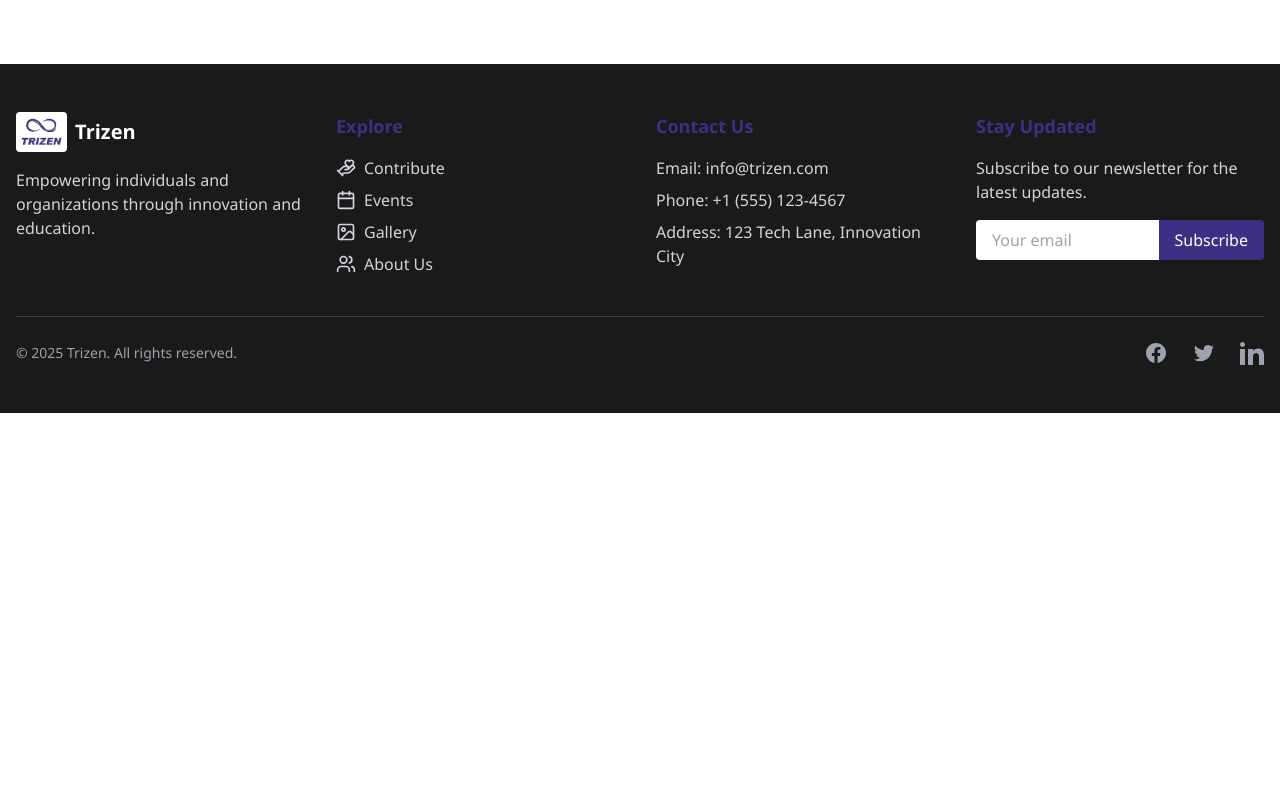
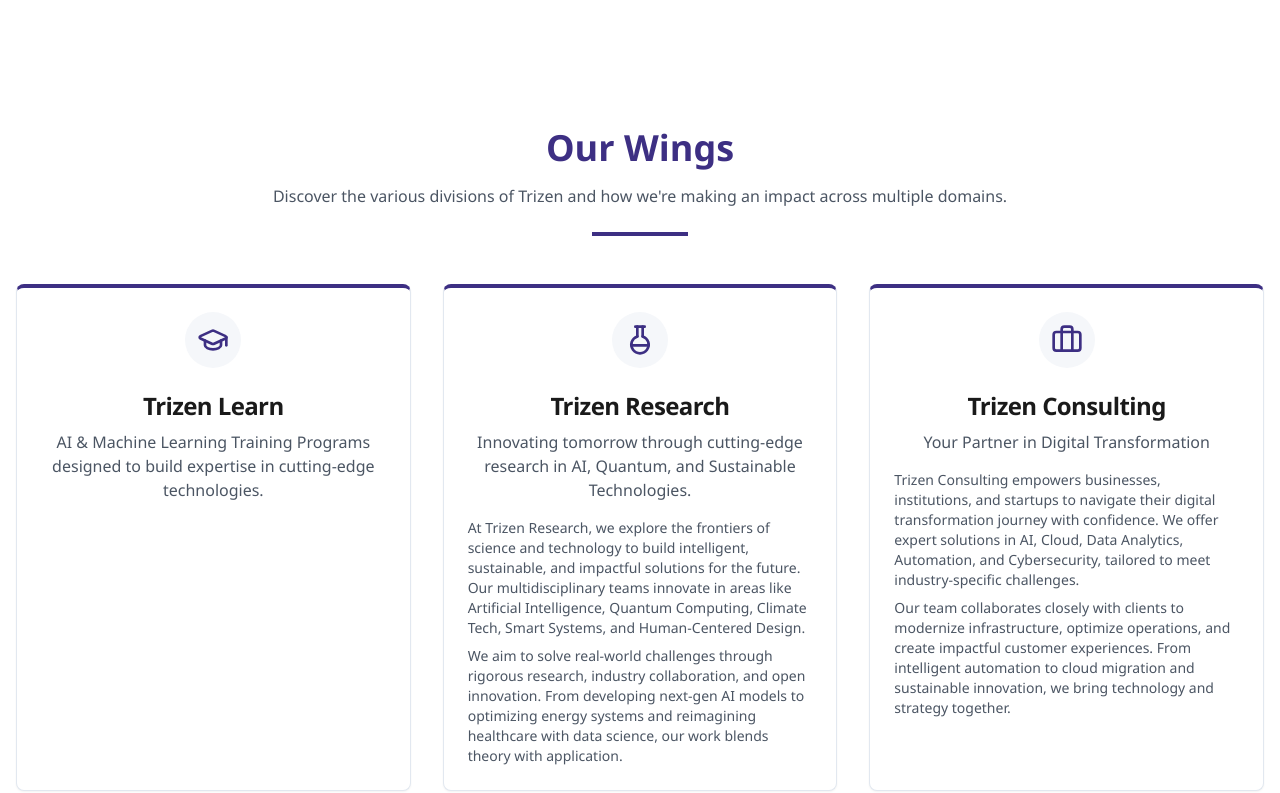
Before and after one commit to TrizenVenturesLLP/trizen-website, a React (Vite) app: page /about-us in a window 1280 px wide. Shown: the part 1107-1900 px from the top of the page. Before the commit the page ends 1520 px from the top, so only its background shows below. Built offline with nearby package versions, Linux system fonts and the light colour scheme; a web font is replaced by a local one.

Commit message:
Add "Our Wings" section
Implement the "Our Wings" section with the provided content.

```diff
--- /dev/null
+++ b/src/components/OurWingsSection.tsx
@@ -0,0 +1,92 @@
+
+import React from 'react';
+import { Card, CardContent, CardHeader, CardTitle } from "@/components/ui/card";
+import { Separator } from "@/components/ui/separator";
+import { GraduationCap, FlaskRound, Briefcase } from "lucide-react";
+
+const OurWingsSection = () => {
+  return (
+    <section className="py-16 bg-white">
+      <div className="container mx-auto px-4">
+        <div className="text-center mb-12">
+          <h2 className="text-3xl md:text-4xl font-bold text-trizen-purple mb-4">Our Wings</h2>
+          <p className="text-gray-600 max-w-3xl mx-auto">
+            Discover the various divisions of Trizen and how we're making an impact across multiple domains.
+          </p>
+          <Separator className="w-24 h-1 bg-trizen-purple mx-auto mt-6" />
+        </div>
+
+        <div className="grid grid-cols-1 md:grid-cols-3 gap-8 mt-12">
+          {/* Trizen Learn */}
+          <Card className="border-t-4 border-t-trizen-purple transition-all duration-300 hover:shadow-lg">
+            <CardHeader className="pb-2">
+              <div className="flex justify-center mb-4">
+                <div className="bg-trizen-light p-3 rounded-full">
+                  <GraduationCap className="h-8 w-8 text-trizen-purple" />
+                </div>
+              </div>
+              <CardTitle className="text-2xl font-bold text-center text-trizen-dark">Trizen Learn</CardTitle>
+            </CardHeader>
+            <CardContent className="text-center">
+              <p className="text-gray-600">
+                AI & Machine Learning Training Programs designed to build expertise in cutting-edge technologies.
+              </p>
+            </CardContent>
+          </Card>
+
+          {/* Trizen Research */}
+          <Card className="border-t-4 border-t-trizen-purple transition-all duration-300 hover:shadow-lg">
+            <CardHeader className="pb-2">
+              <div className="flex justify-center mb-4">
+                <div className="bg-trizen-light p-3 rounded-full">
+                  <FlaskRound className="h-8 w-8 text-trizen-purple" />
+                </div>
+              </div>
+              <CardTitle className="text-2xl font-bold text-center text-trizen-dark">Trizen Research</CardTitle>
+            </CardHeader>
+            <CardContent>
+              <p className="text-gray-600 mb-4 text-center">
+                Innovating tomorrow through cutting-edge research in AI, Quantum, and Sustainable Technologies.
+              </p>
+              <div className="text-sm text-gray-600">
+                <p className="mb-2">
+                  At Trizen Research, we explore the frontiers of science and technology to build intelligent, sustainable, and impactful solutions for the future. Our multidisciplinary teams innovate in areas like Artificial Intelligence, Quantum Computing, Climate Tech, Smart Systems, and Human-Centered Design.
+                </p>
+                <p>
+                  We aim to solve real-world challenges through rigorous research, industry collaboration, and open innovation. From developing next-gen AI models to optimizing energy systems and reimagining healthcare with data science, our work blends theory with application.
+                </p>
+              </div>
+            </CardContent>
+          </Card>
+
+          {/* Trizen Consulting */}
+          <Card className="border-t-4 border-t-trizen-purple transition-all duration-300 hover:shadow-lg">
+            <CardHeader className="pb-2">
+              <div className="flex justify-center mb-4">
+                <div className="bg-trizen-light p-3 rounded-full">
+                  <Briefcase className="h-8 w-8 text-trizen-purple" />
+                </div>
+              </div>
+              <CardTitle className="text-2xl font-bold text-center text-trizen-dark">Trizen Consulting</CardTitle>
+            </CardHeader>
+            <CardContent>
+              <p className="text-gray-600 mb-4 text-center">
+                Your Partner in Digital Transformation
+              </p>
+              <div className="text-sm text-gray-600">
+                <p className="mb-2">
+                  Trizen Consulting empowers businesses, institutions, and startups to navigate their digital transformation journey with confidence. We offer expert solutions in AI, Cloud, Data Analytics, Automation, and Cybersecurity, tailored to meet industry-specific challenges.
+                </p>
+                <p>
+                  Our team collaborates closely with clients to modernize infrastructure, optimize operations, and create impactful customer experiences. From intelligent automation to cloud migration and sustainable innovation, we bring technology and strategy together.
+                </p>
+              </div>
+            </CardContent>
+          </Card>
+        </div>
+      </div>
+    </section>
+  );
+};
+
+export default OurWingsSection;
--- a/src/pages/AboutUs.tsx
+++ b/src/pages/AboutUs.tsx
@@ -2,6 +2,7 @@
 import Navbar from "@/components/Navbar";
 import Footer from "@/components/Footer";
 import AboutUsSection from "@/components/AboutUsSection";
+import OurWingsSection from "@/components/OurWingsSection";
 
 const AboutUs = () => {
   return (
@@ -17,6 +18,7 @@ const AboutUs = () => {
           </div>
         </div>
         <AboutUsSection />
+        <OurWingsSection />
       </main>
       <Footer />
     </div>
```
